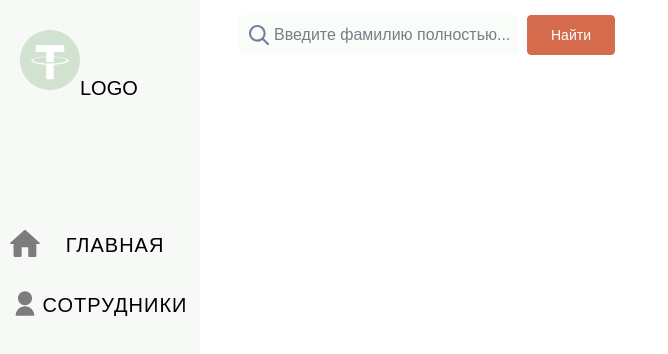
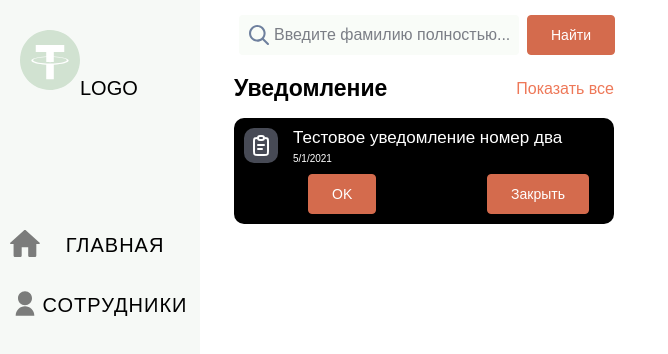
Before and after one commit to franze6/puppy-project, a React app: page /main in a window 1280 px wide. Shown: the top 354 px of the page, without its empty margins (0-668 px from the left). Built offline with nearby package versions, Linux system fonts and the light colour scheme.

Commit message:
EDIT: notification

```diff
--- /dev/null
+++ b/src/Components/Notification/Notification.jsx
@@ -0,0 +1,81 @@
+import React, { useState, useEffect } from 'react';
+
+import PropTypes from 'prop-types';
+
+import { getNotification } from '../../utils/api';
+import Icon from '../Kit/Icon/Icon';
+import Button from '../Kit/Button/Button';
+
+import styles from './Notification.scss';
+
+const Natification = (onClose, onClickOk) => {
+  const [viewAll, setViewAll] = useState(-1);
+  const [activeNote, setActiveNote] = useState({});
+  const [listNotification, setListNotification] = useState([]);
+
+  useEffect(async () => {
+    const data = await getNotification();
+    setListNotification(data?.results || []);
+    setActiveNote(data?.results.sort((a, b) => new Date(b.date) - new Date(a.date))[0] || {});
+  }, []);
+
+  function onViewClick() {
+    setViewAll(viewAll === 1 ? -1 : 1);
+  }
+
+  return (
+    <div className={styles.wrapper}>
+      <div className={styles.title}>
+        <div className={styles.titleNote}>{viewAll === 1 ? 'Уведомления' : 'Уведомление'}</div>
+        <div className={styles.viewAll} onClick={() => onViewClick()}>
+          {viewAll === 1 ? 'Скрыть' : 'Показать все'}
+        </div>
+      </div>
+      {viewAll === 1 ? (
+        listNotification
+          .sort((a, b) => new Date(a.date) - new Date(b.date))
+          .map(e => (
+            <div key={e.id} className={styles.notification}>
+              <div className={styles.icon}>
+                <Icon name="notes" />
+              </div>
+              <div className={styles.activeNote}>
+                <div className={styles.notificationTxt}>{e.text}</div>
+                <div className={styles.notificationDate}>{new Date(e.date).toLocaleDateString()}</div>
+                <div className={styles.buttons}>
+                  <Button onClick={onClickOk}>OK</Button>
+                  <Button onClick={onClose}>Закрыть</Button>
+                </div>
+              </div>
+            </div>
+          ))
+      ) : (
+        <div className={styles.notification}>
+          <div className={styles.icon}>
+            <Icon name="notes" />
+          </div>
+          <div className={styles.activeNote}>
+            <div className={styles.notificationTxt}>{activeNote.text}</div>
+            <div className={styles.notificationDate}>{new Date(activeNote.date).toLocaleDateString()} </div>
+            <div className={styles.buttons}>
+              <Button onClick={onClickOk}>OK</Button>
+              <Button onClick={onClose}>Закрыть</Button>
+            </div>
+          </div>
+        </div>
+      )}
+    </div>
+  );
+};
+
+Notification.propTypes = {
+  onClose: PropTypes.func,
+  onClickOk: PropTypes.func,
+};
+
+Notification.defaultProps = {
+  onClose: () => {},
+  onClickOk: () => {},
+};
+
+export default Natification;
--- /dev/null
+++ b/src/Components/Notification/Notification.scss
@@ -0,0 +1,64 @@
+.wrapper {
+  width: 400px;
+  height: max-content;
+  padding-bottom: 5px;
+}
+
+.title {
+  padding: 10px;
+  display: flex;
+  justify-content: space-between;
+}
+
+.titleNote {
+  font-weight: 700;
+  font-size: 23px;
+}
+
+.viewAll {
+  padding: 5px 0;
+  font-size: 16px;
+  color: #ee7858;
+}
+
+.notification {
+  background-color: #000000;
+  margin: 5px 10px 15px;
+  padding: 10px;
+  height: max-content;
+  min-height: 100px;
+  border-radius: 10px;
+  display: flex;
+}
+
+.icon {
+  background-color: #474a55;
+  border-radius: 10px;
+  width: 35px;
+  height: 35px;
+  padding: 5px;
+  align-items: center;
+}
+
+.activeNote {
+  margin-left: 15px;
+  width: 50vh;
+}
+
+.notificationTxt {
+  color: #ffffff;
+  font-size: 17px;
+  word-wrap: break-word;
+}
+
+.notificationDate {
+  margin-top: 5px;
+  color: #ffffff;
+  font-size: 10px;
+}
+
+.buttons {
+  display: flex;
+  justify-content: space-between;
+  padding: 10px 15px 0;
+}
--- a/src/Pages/MainPage/MainPage.jsx
+++ b/src/Pages/MainPage/MainPage.jsx
@@ -1,7 +1,13 @@
 import React from 'react';
 
+import Notification from '../../Components/Notification/Notification';
+
 const MainPage = () => {
-  return <div></div>;
+  return (
+    <div>
+      <Notification />
+    </div>
+  );
 };
 
 export default MainPage;
--- a/src/utils/api.js
+++ b/src/utils/api.js
@@ -243,20 +243,24 @@ export async function getNotification() {
   return {
     results: [
       {
+        id: 1,
         text: 'bla-bla 1',
-        date: '2021-01-01',
+        date: '2017-03-20',
       },
       {
-        text: 'bla-bla 2',
-        date: '2021-02-01',
+        id: 2,
+        text: 'Тестовое уведомление номер два',
+        date: '2021-05-01',
       },
       {
+        id: 3,
         text: 'bla-bla 3',
         date: '2021-03-01',
       },
       {
+        id: 4,
         text: 'bla-bla 4',
-        date: '2021-09-10',
+        date: '2019-09-10',
       },
     ],
   };
```
